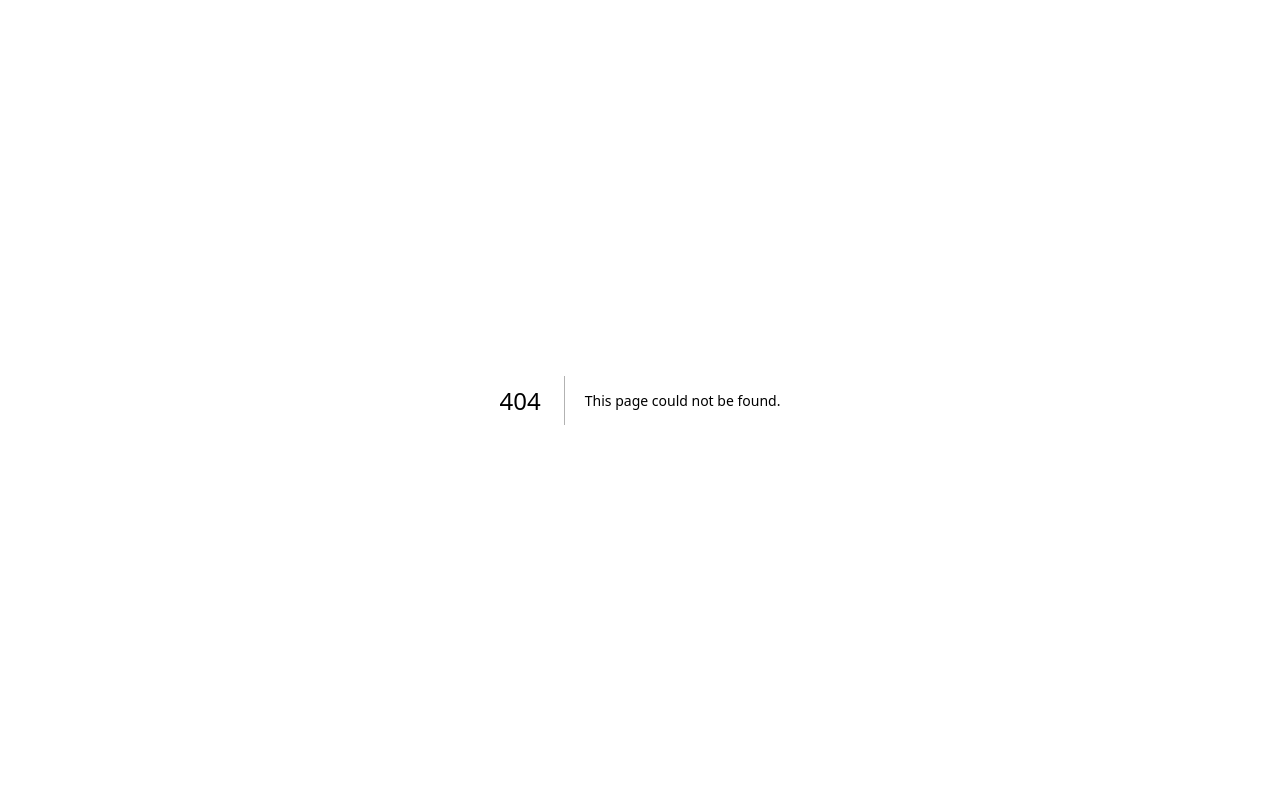
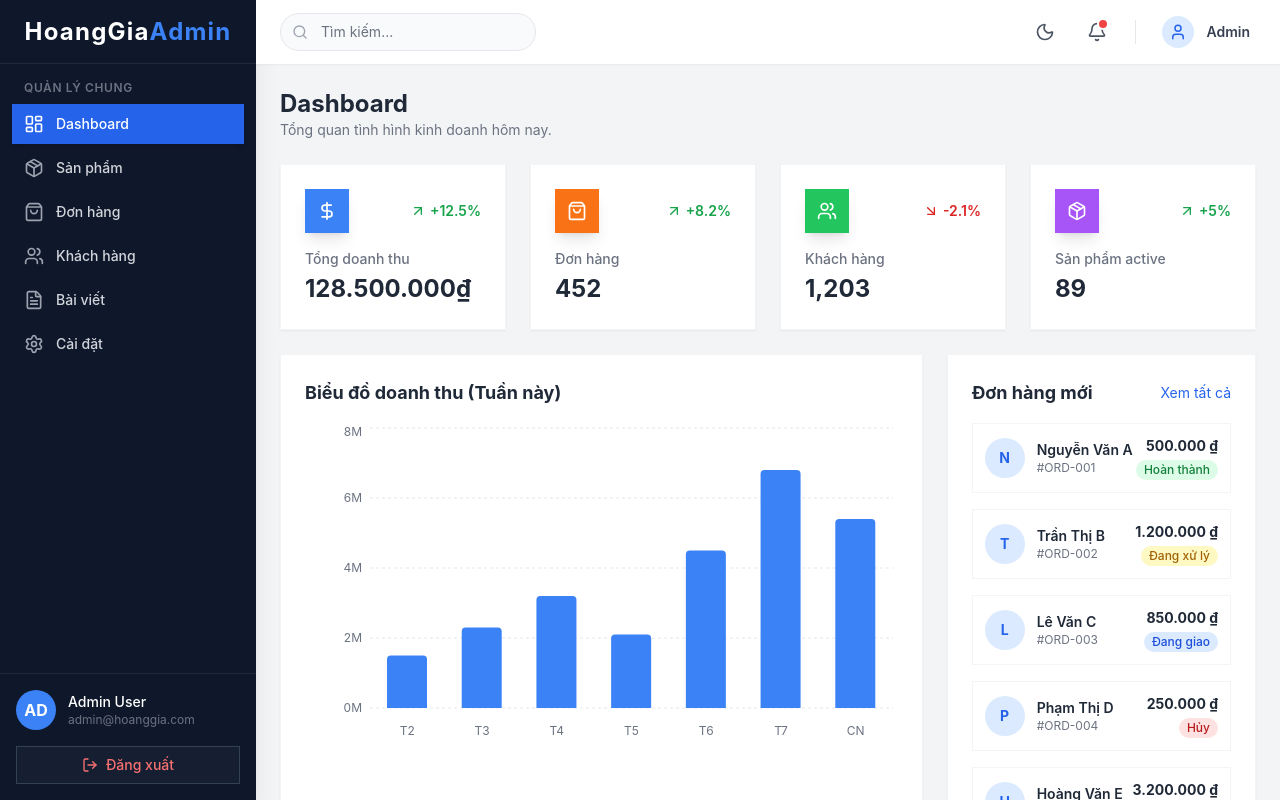
Before and after one commit to hoang3610/test_nextjs, a Next.js app: page /admin/dashboard in a window 1280 px wide. Before the commit this address had no page. Built offline with nearby package versions, Linux system fonts and the light colour scheme.

Commit message:
update-v1

```diff
--- /dev/null
+++ b/src/app/(admin)/admin/dashboard/page.tsx
@@ -0,0 +1,192 @@
+'use client'; // Bắt buộc: Vì Recharts render ở phía Client
+
+import React from 'react';
+import {
+  BarChart,
+  Bar,
+  XAxis,
+  YAxis,
+  CartesianGrid,
+  Tooltip,
+  ResponsiveContainer
+} from 'recharts';
+import {
+  DollarSign,
+  ShoppingBag,
+  Users,
+  Package,
+  ArrowUpRight,
+  ArrowDownRight
+} from 'lucide-react';
+
+// 1. Mock Data cho Biểu đồ (Doanh thu 7 ngày qua)
+const revenueData = [
+  { name: 'T2', total: 1500000 },
+  { name: 'T3', total: 2300000 },
+  { name: 'T4', total: 3200000 },
+  { name: 'T5', total: 2100000 },
+  { name: 'T6', total: 4500000 },
+  { name: 'T7', total: 6800000 },
+  { name: 'CN', total: 5400000 },
+];
+
+// 2. Mock Data cho Đơn hàng gần đây
+const recentOrders = [
+  { id: '#ORD-001', customer: 'Nguyễn Văn A', amount: 500000, status: 'Hoàn thành', date: '2023-10-25' },
+  { id: '#ORD-002', customer: 'Trần Thị B', amount: 1200000, status: 'Đang xử lý', date: '2023-10-25' },
+  { id: '#ORD-003', customer: 'Lê Văn C', amount: 850000, status: 'Đang giao', date: '2023-10-24' },
+  { id: '#ORD-004', customer: 'Phạm Thị D', amount: 250000, status: 'Hủy', date: '2023-10-24' },
+  { id: '#ORD-005', customer: 'Hoàng Văn E', amount: 3200000, status: 'Hoàn thành', date: '2023-10-23' },
+];
+
+// 3. Component Dashboard Chính
+const DashboardPage = () => {
+
+  // Helper format tiền tệ
+  const formatCurrency = (value: number) =>
+    new Intl.NumberFormat('vi-VN', { style: 'currency', currency: 'VND' }).format(value);
+
+  // Danh sách thẻ thống kê
+  const stats = [
+    {
+      title: 'Tổng doanh thu',
+      value: '128.500.000₫',
+      icon: DollarSign,
+      trend: '+12.5%',
+      isPositive: true,
+      color: 'bg-blue-500',
+    },
+    {
+      title: 'Đơn hàng',
+      value: '452',
+      icon: ShoppingBag,
+      trend: '+8.2%',
+      isPositive: true,
+      color: 'bg-orange-500',
+    },
+    {
+      title: 'Khách hàng',
+      value: '1,203',
+      icon: Users,
+      trend: '-2.1%',
+      isPositive: false, // Giảm
+      color: 'bg-green-500',
+    },
+    {
+      title: 'Sản phẩm active',
+      value: '89',
+      icon: Package,
+      trend: '+5%',
+      isPositive: true,
+      color: 'bg-purple-500',
+    },
+  ];
+
+  return (
+    <div className="space-y-6">
+      {/* Page Header */}
+      <div>
+        <h1 className="text-2xl font-bold text-gray-800 dark:text-white">Dashboard</h1>
+        <p className="text-gray-500 text-sm">Tổng quan tình hình kinh doanh hôm nay.</p>
+      </div>
+
+      {/* 4. Stats Grid */}
+      <div className="grid grid-cols-1 md:grid-cols-2 lg:grid-cols-4 gap-6">
+        {stats.map((stat, index) => (
+          <div key={index} className="bg-white dark:bg-gray-800 p-6 rounded-xl shadow-sm border border-gray-100 dark:border-gray-700">
+            <div className="flex items-center justify-between mb-4">
+              <div className={`${stat.color} p-3 rounded-lg text-white shadow-lg shadow-opacity-20`}>
+                <stat.icon size={20} />
+              </div>
+              <div className={`flex items-center text-sm font-semibold ${stat.isPositive ? 'text-green-600' : 'text-red-600'}`}>
+                {stat.isPositive ? <ArrowUpRight size={16} className="mr-1"/> : <ArrowDownRight size={16} className="mr-1"/>}
+                {stat.trend}
+              </div>
+            </div>
+            <div>
+              <p className="text-sm text-gray-500 dark:text-gray-400 font-medium">{stat.title}</p>
+              <h3 className="text-2xl font-bold text-gray-800 dark:text-white mt-1">{stat.value}</h3>
+            </div>
+          </div>
+        ))}
+      </div>
+
+      <div className="grid grid-cols-1 lg:grid-cols-3 gap-6">
+
+        {/* 5. Chart Section (Chiếm 2/3) */}
+        <div className="lg:col-span-2 bg-white dark:bg-gray-800 p-6 rounded-xl shadow-sm border border-gray-100 dark:border-gray-700">
+          <h2 className="text-lg font-bold text-gray-800 dark:text-white mb-4">Biểu đồ doanh thu (Tuần này)</h2>
+          <div className="h-80 w-full">
+            <ResponsiveContainer width="100%" height="100%">
+              <BarChart data={revenueData}>
+                <CartesianGrid strokeDasharray="3 3" vertical={false} stroke="#E5E7EB" />
+                <XAxis
+                  dataKey="name"
+                  axisLine={false}
+                  tickLine={false}
+                  tick={{ fill: '#6B7280', fontSize: 12 }}
+                  dy={10}
+                />
+                <YAxis
+                  axisLine={false}
+                  tickLine={false}
+                  tick={{ fill: '#6B7280', fontSize: 12 }}
+                  tickFormatter={(value) => `${value / 1000000}M`}
+                />
+                <Tooltip
+                  cursor={{ fill: '#F3F4F6' }}
+                  contentStyle={{ borderRadius: '8px', border: 'none', boxShadow: '0 4px 6px -1px rgb(0 0 0 / 0.1)' }}
+                  formatter={(value: number) => [formatCurrency(value), 'Doanh thu']}
+                />
+                <Bar
+                  dataKey="total"
+                  fill="#3B82F6"
+                  radius={[4, 4, 0, 0]}
+                  barSize={40}
+                />
+              </BarChart>
+            </ResponsiveContainer>
+          </div>
+        </div>
+
+        {/* 6. Recent Orders List (Chiếm 1/3) */}
+        <div className="bg-white dark:bg-gray-800 p-6 rounded-xl shadow-sm border border-gray-100 dark:border-gray-700">
+          <div className="flex items-center justify-between mb-4">
+            <h2 className="text-lg font-bold text-gray-800 dark:text-white">Đơn hàng mới</h2>
+            <button className="text-sm text-blue-600 hover:underline">Xem tất cả</button>
+          </div>
+          <div className="space-y-4">
+            {recentOrders.map((order) => (
+              <div key={order.id} className="flex items-center justify-between p-3 hover:bg-gray-50 dark:hover:bg-gray-700 rounded-lg transition-colors border border-gray-100 dark:border-gray-700">
+                <div className="flex items-center gap-3">
+                  <div className="w-10 h-10 rounded-full bg-blue-100 dark:bg-blue-900/30 flex items-center justify-center text-blue-600 dark:text-blue-400 font-bold text-sm">
+                    {order.customer.charAt(0)}
+                  </div>
+                  <div>
+                    <p className="text-sm font-semibold text-gray-800 dark:text-white">{order.customer}</p>
+                    <p className="text-xs text-gray-500">{order.id}</p>
+                  </div>
+                </div>
+                <div className="text-right">
+                  <p className="text-sm font-bold text-gray-800 dark:text-white">{formatCurrency(order.amount)}</p>
+                  <span className={`
+                    inline-block px-2 py-0.5 text-xs rounded-full font-medium mt-1
+                    ${order.status === 'Hoàn thành' ? 'bg-green-100 text-green-700' : ''}
+                    ${order.status === 'Đang xử lý' ? 'bg-yellow-100 text-yellow-700' : ''}
+                    ${order.status === 'Đang giao' ? 'bg-blue-100 text-blue-700' : ''}
+                    ${order.status === 'Hủy' ? 'bg-red-100 text-red-700' : ''}
+                  `}>
+                    {order.status}
+                  </span>
+                </div>
+              </div>
+            ))}
+          </div>
+        </div>
+
+      </div>
+    </div>
+  );
+};
+
+export default DashboardPage;
--- /dev/null
+++ b/src/app/(admin)/layout.tsx
@@ -0,0 +1,28 @@
+import AdminSidebar from "@/components/layout/admin/AdminSidebar";
+import AdminHeader from "@/components/layout/admin/AdminHeader";
+
+export default function AdminLayout({
+  children,
+}: {
+  children: React.ReactNode;
+}) {
+  return (
+    <div className="flex h-screen overflow-hidden bg-gray-100">
+      {/* Sidebar bên trái */}
+      <aside className="w-64 bg-slate-900 text-white hidden md:block">
+        <AdminSidebar />
+      </aside>
+
+      {/* Nội dung bên phải */}
+      <div className="flex-1 flex flex-col overflow-hidden">
+        <header className="h-16 bg-white shadow-sm flex items-center px-6">
+           <AdminHeader />
+        </header>
+
+        <main className="flex-1 overflow-auto p-6">
+          {children}
+        </main>
+      </div>
+    </div>
+  );
+}
```
